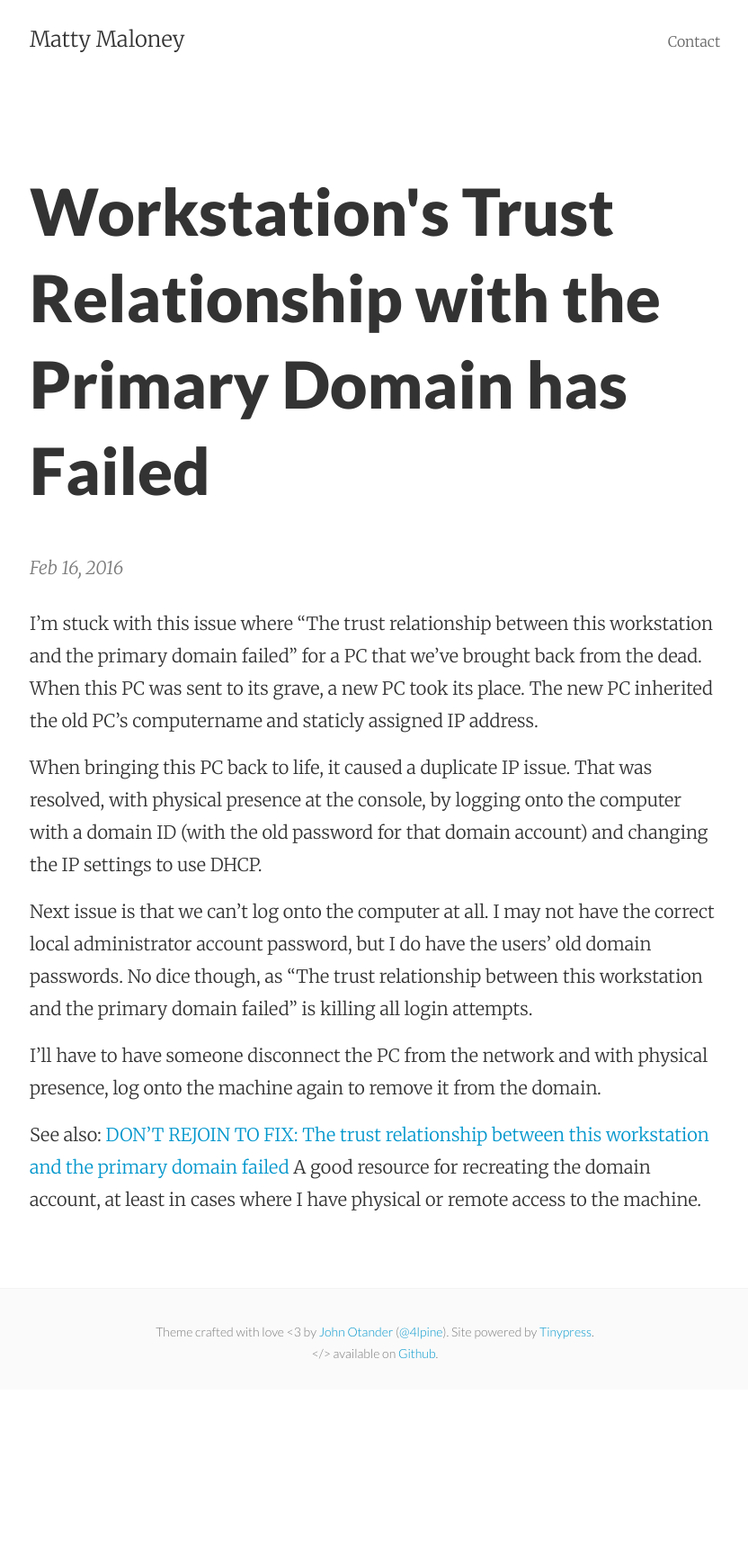
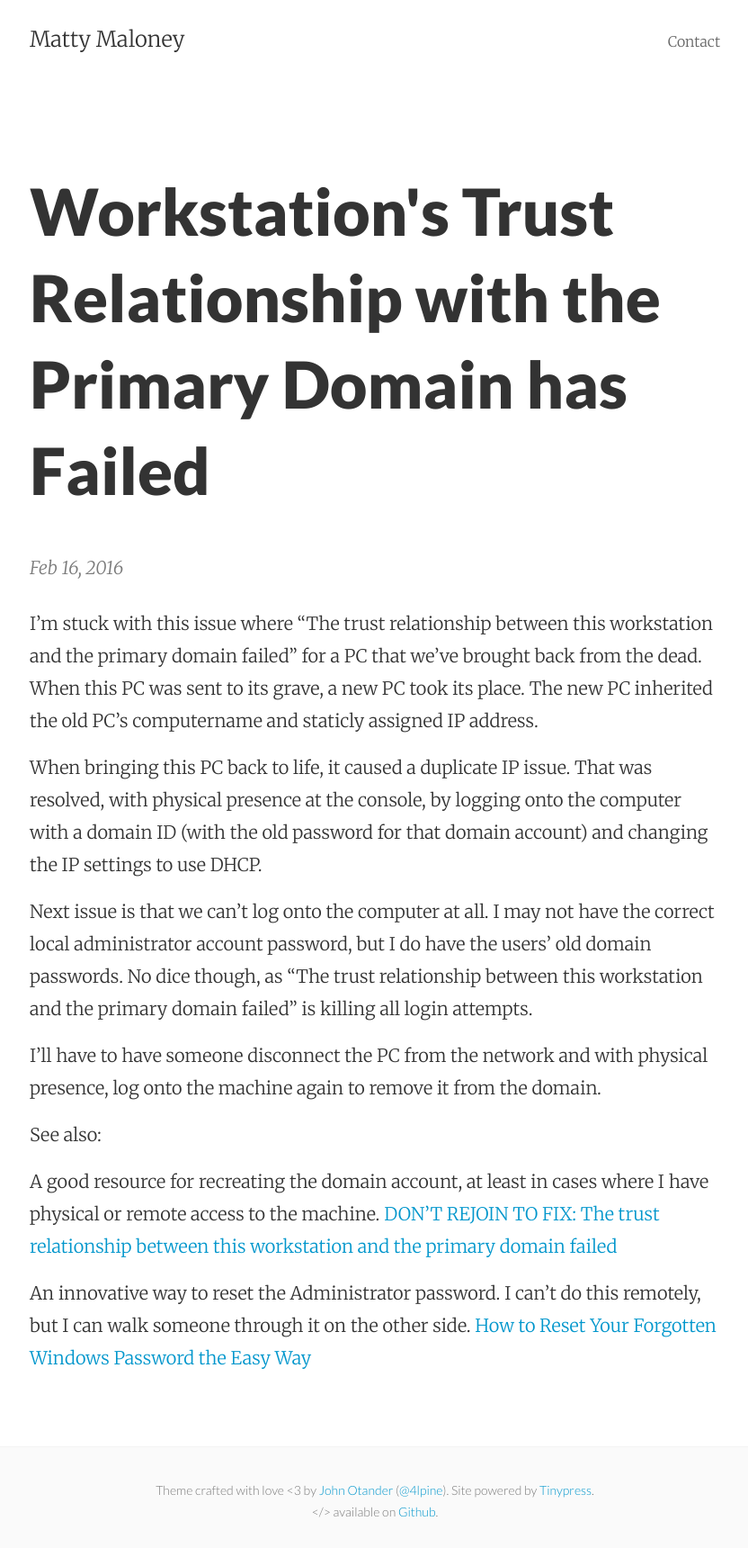
Before and after one commit to mattymaloney/mattymaloney.github.io, a Jekyll site: the page built from _posts/2016-02-16-domain-trust-relationship-broken.md, in a window 1280 px wide. Shown: the whole page at 90% size, without its empty margins (223-1055 px from the left). Built offline with Jekyll 4.4.1, drawn with Linux system fonts in a browser that asks for light colours; before the commit the page ends 1544 px from its top, so only the background shows below that.

Commit message:
Created 2016-02-16-domain-trust-relationship-broken.md

```diff
--- a/_posts/2016-02-16-domain-trust-relationship-broken.md
+++ b/_posts/2016-02-16-domain-trust-relationship-broken.md
@@ -13,5 +13,9 @@ Next issue is that we can't log onto the computer at all. I may not have the cor
 I'll have to have someone disconnect the PC from the network and with physical presence, log onto the machine again to remove it from the domain.
 
 See also:
+
+A good resource for recreating the domain account, at least in cases where I have physical or remote access to the machine.
 [DON’T REJOIN TO FIX: The trust relationship between this workstation and the primary domain failed](http://implbits.com/active-directory/2012/04/13/dont-rejoin-to-fix.html)
-A good resource for recreating the domain account, at least in cases where I have physical or remote access to the machine.
+
+An innovative way to reset the Administrator password. I can't do this remotely, but I can walk someone through it on the other side.
+[How to Reset Your Forgotten Windows Password the Easy Way](http://www.howtogeek.com/96630/how-to-reset-your-forgotten-windows-password-the-easy-way/)
```
